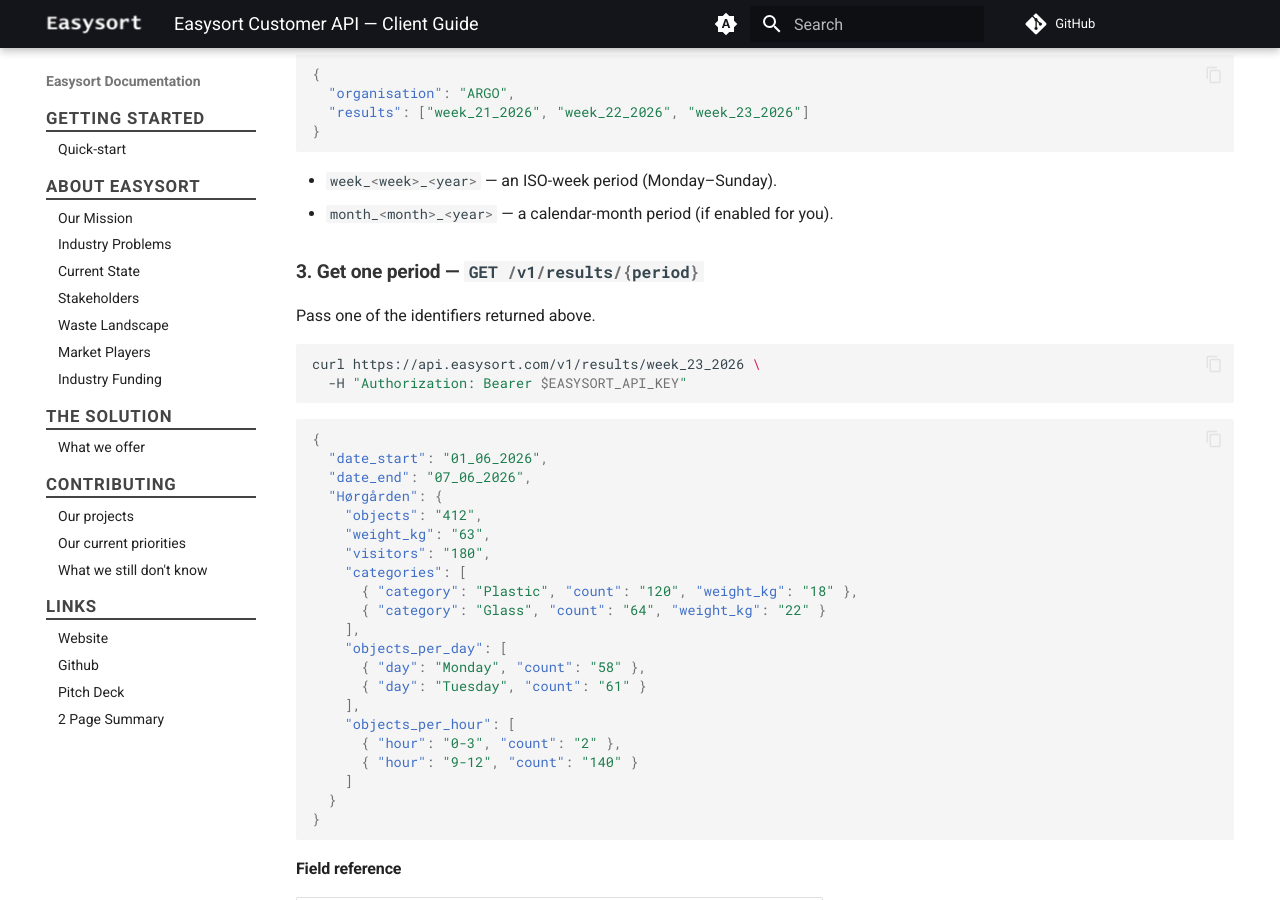
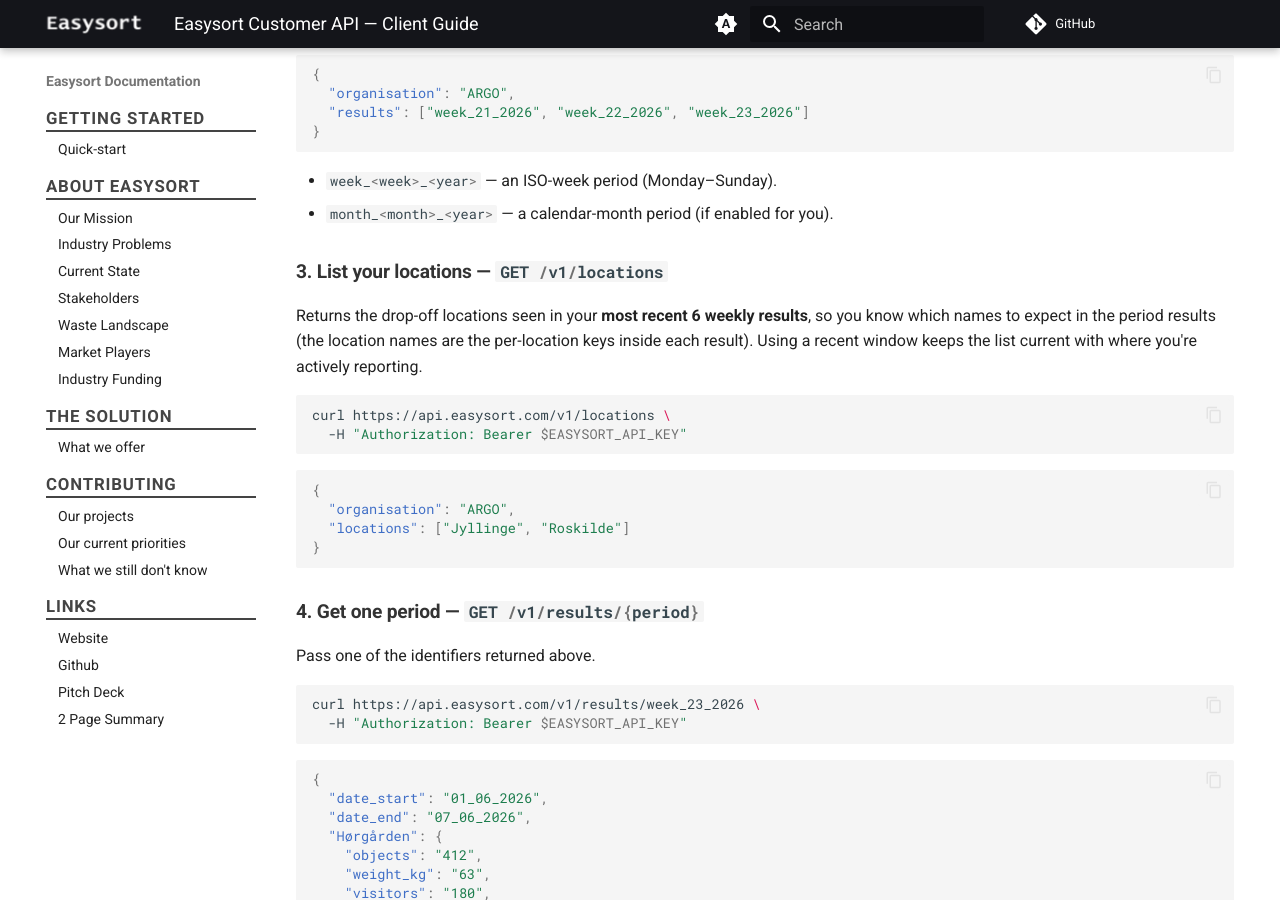
Before and after one commit to Easysort/Easysort, an MkDocs documentation site: the page built from docs/api/argo.md, in a window 1280 px wide and 900 px high, scrolled down 867 px. Built offline with MkDocs 1.6.1 and Material for MkDocs 9.7.7, drawn with Linux system fonts in a browser that asks for light colours; comment, search, counter and statistics services are not loaded.

Commit message:
Update argo.md

````diff
--- a/docs/api/argo.md
+++ b/docs/api/argo.md
@@ -48,7 +48,25 @@
 - `week_<week>_<year>` — an ISO-week period (Monday–Sunday).
 - `month_<month>_<year>` — a calendar-month period (if enabled for you).
 
-### 3. Get one period — `GET /v1/results/{period}`
+### 3. List your locations — `GET /v1/locations`
+
+Returns the drop-off locations seen in your **most recent 6 weekly results**, so you know which
+names to expect in the period results (the location names are the per-location keys inside each
+result). Using a recent window keeps the list current with where you're actively reporting.
+
+```bash
+curl https://api.easysort.com/v1/locations \
+  -H "Authorization: Bearer $EASYSORT_API_KEY"
+```
+
+```json
+{
+  "organisation": "ARGO",
+  "locations": ["Jyllinge", "Roskilde"]
+}
+```
+
+### 4. Get one period — `GET /v1/results/{period}`
 
 Pass one of the identifiers returned above.
 
````
